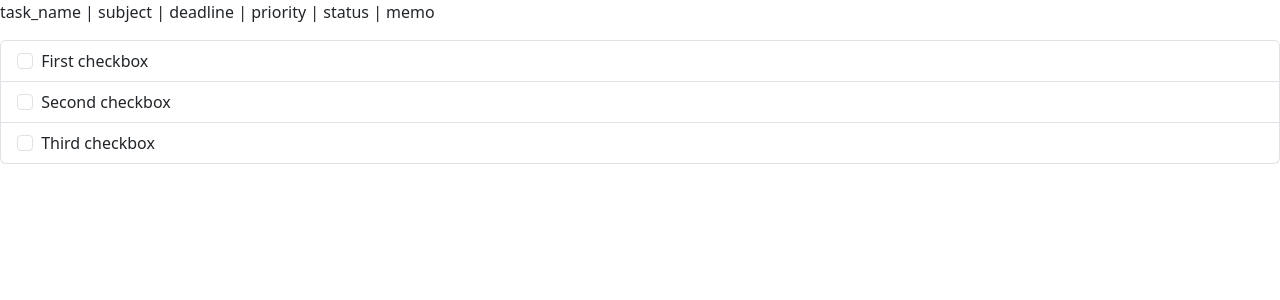
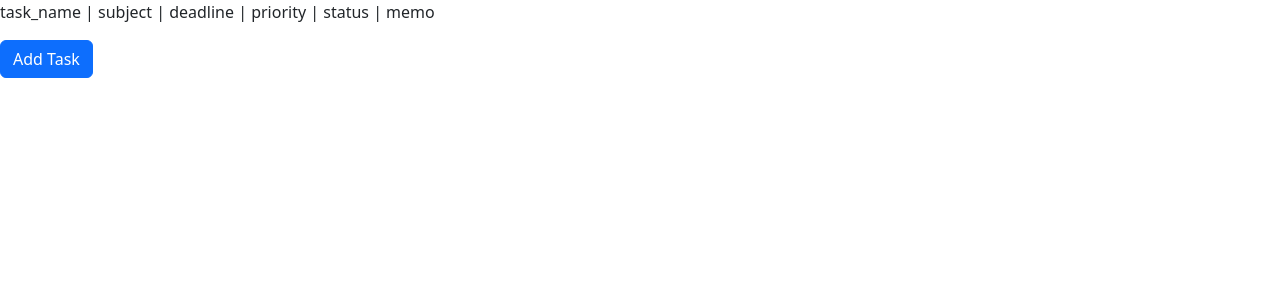
Before and after one commit to Osmanthus329/StudyLog, a Flask app: page /task in a window 1280 px wide. Shown: the part 56-356 px from the top of the page. Run offline with Flask 3, Linux system fonts and the light colour scheme; the visitor is signed in with stand-in values (Sample User, id 1); data that the repository does not hold is empty; some libraries are stand-ins or nearby versions.

Commit message:
Complete task page.

```diff
--- a/main.py
+++ b/main.py
@@ -168,8 +168,32 @@ def delete_subject():
 @app.route("/task")
 @login_required
 def task():
-    return render_template("task.html")
+    tasks = db.session.execute(db.select(Task).where(Task.user_id == current_user.id)).scalars().all()
 
+    return render_template("task.html",tasks = tasks)
+
+@app.route("/add_task",methods = ["GET","POST"])
+@login_required
+def add_task():
+    task_form = MyTask()
+    task_form.subject_name.choices = [
+    (t.id, t.name)
+    for t in Subject.query.all()
+]
+    if task_form.validate_on_submit():
+        new_task = Task(
+            user_id = current_user.id,
+            subject_id = task_form.subject_name.data,
+            name = task_form.task_name.data,
+            deadline = task_form.deadline.data,
+            priority = task_form.priority.data,
+            status = task_form.status.data,
+            memo = task_form.memo.data
+        )
+        db.session.add(new_task)
+        db.session.commit()
+        return redirect(url_for("task"))
+    return render_template("add_task.html",form = task_form)
 
 if __name__ == "__main__":
     app.run(debug=True)
--- /dev/null
+++ b/templates/add_task.html
@@ -0,0 +1,3 @@
+{% from 'bootstrap5/form.html' import render_form %}{% extends "header.html" %}
+{% block title %}Add_task{% endblock %} {% block content
+%}{{render_form(form)}}{% endblock %}
--- a/templates/task.html
+++ b/templates/task.html
@@ -2,6 +2,7 @@
 %}
 <p>task_name | subject | deadline | priority | status | memo</p>
 <ul class="list-group">
+  {% for task in tasks %}
   <li class="list-group-item">
     <input
       class="form-check-input me-1"
@@ -9,25 +10,18 @@
       value=""
       id="firstCheckbox"
     />
-    <label class="form-check-label" for="firstCheckbox">First checkbox</label>
+    <label class="form-check-label" for="firstCheckbox"
+      >{{task.name}} {{task.subject.name}} {{task.deadline}} {{task.priority}}
+      {{task.status}} {{task.memo}}</label
+    >
   </li>
-  <li class="list-group-item">
-    <input
-      class="form-check-input me-1"
-      type="checkbox"
-      value=""
-      id="secondCheckbox"
-    />
-    <label class="form-check-label" for="secondCheckbox">Second checkbox</label>
-  </li>
-  <li class="list-group-item">
-    <input
-      class="form-check-input me-1"
-      type="checkbox"
-      value=""
-      id="thirdCheckbox"
-    />
-    <label class="form-check-label" for="thirdCheckbox">Third checkbox</label>
-  </li>
+  {% endfor %}
 </ul>
+<a
+  href="{{url_for('add_task')}}"
+  class="btn btn-primary d-inline-flex align-items-center"
+  type="button"
+>
+  Add Task
+</a>
 {% endblock %}
```
Also changed, not shown: form.py (+4 -3 lines).
